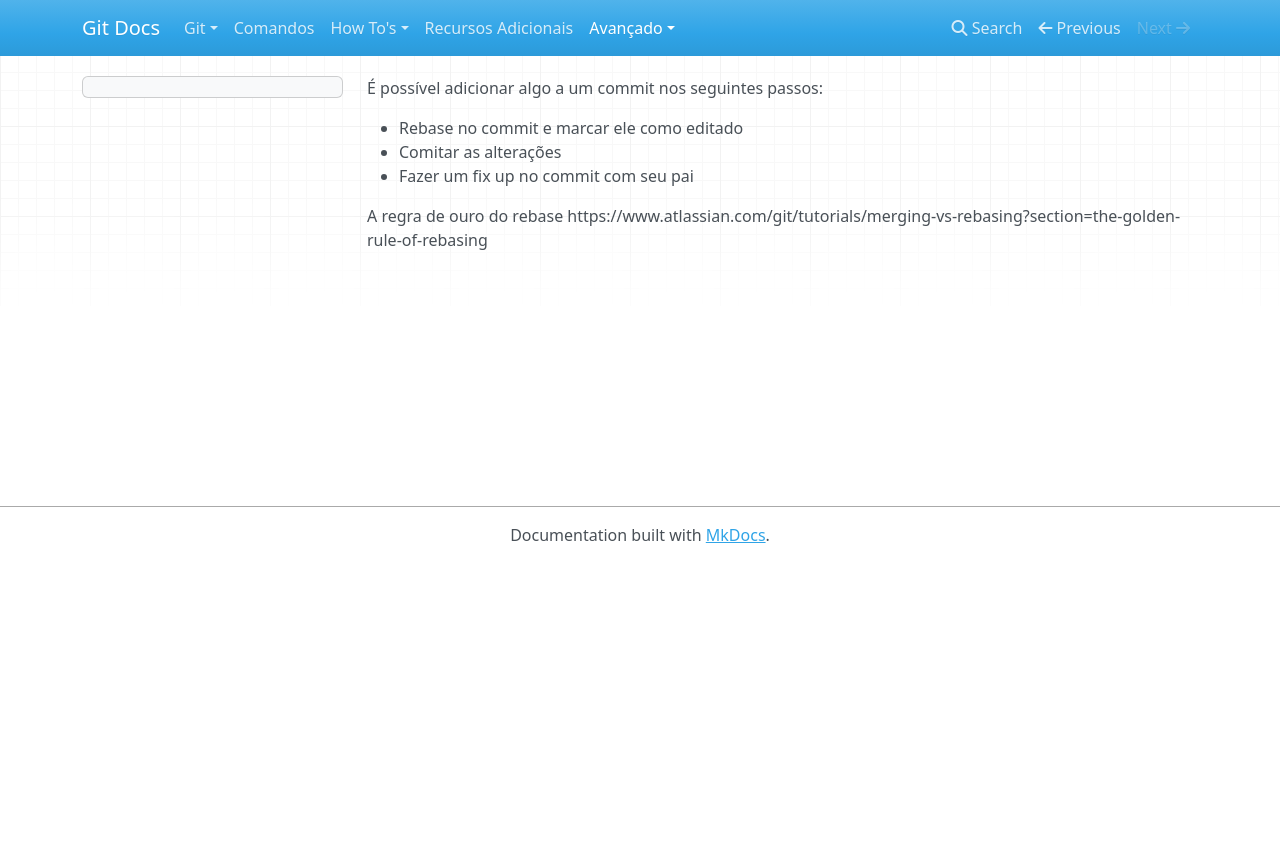
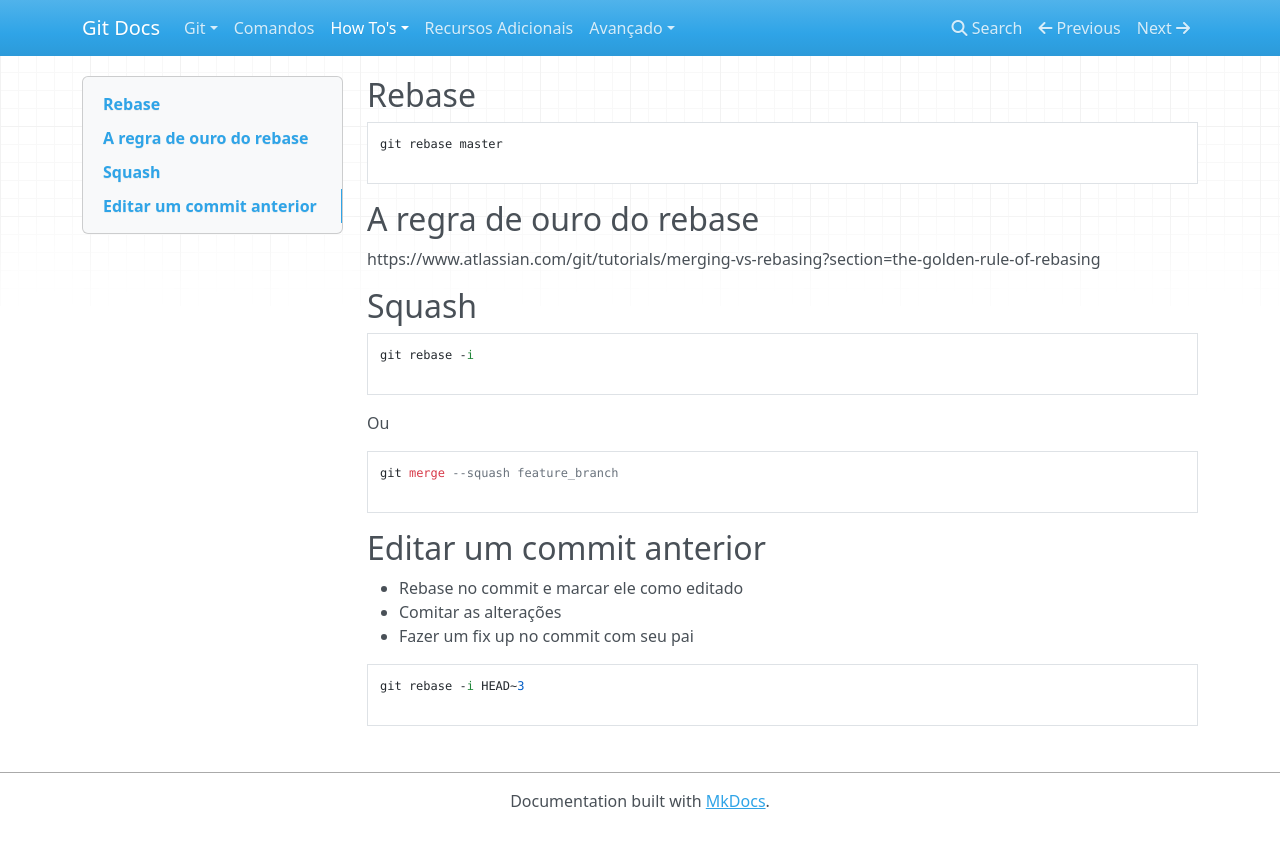
Before and after one commit to jeanCarloMachado/git_course, an MkDocs documentation site: the page built from docs/12_reescrevendo-historico.md, in a window 1280 px wide. Shown: the top 848 px of the page. Built offline with MkDocs 1.6.1, drawn with Linux system fonts in a browser that asks for light colours; nearby versions of some CDN libraries; old or Windows-style settings are respelled for this version of MkDocs.

Commit message:
added rebase details

````diff
--- a/docs/12_reescrevendo-historico.md
+++ b/docs/12_reescrevendo-historico.md
@@ -1,9 +1,41 @@
-É possível adicionar algo a um commit nos seguintes passos:
+Rebase
+------
+
+```
+git rebase master
+
+```
+
+A regra de ouro do rebase
+-------------------------
+
+https://www.atlassian.com/git/tutorials/merging-vs-rebasing?section=the-golden-rule-of-rebasing
+
+
+Squash
+------
+
+
+```
+git rebase -i
+
+```
+Ou
+
+```
+git merge --squash feature_branch
+
+```
+
+Editar um commit anterior
+-------------------------
 
 - Rebase no commit e marcar ele como editado
 - Comitar as alterações
 - Fazer um fix up no commit com seu pai
 
 
-A regra de ouro do rebase
-https://www.atlassian.com/git/tutorials/merging-vs-rebasing?section=the-golden-rule-of-rebasing
+```
+git rebase -i HEAD~3
+
+```
--- a/mkdocs.yml
+++ b/mkdocs.yml
@@ -14,10 +14,10 @@ pages:
     - Branches: '09_branches.md'
     - Merges: '10_merges.md'
     - Desfazendo: '11_desfazendo.md'
+    - Reescrevendo Histórico: '12_reescrevendo-historico.md'
     - Remotos: '13_remotos.md'
     - Github: '14_Github.md'
     - Ferramentas Auxiliares: '15_ferramentas-auxiliares-e-produtividade.md'
 - Recursos Adicionais: '16_recursos_adicionais.md'
 - Avançado:
     - Indice: '17_avancado.md'
-    - Reescrevendo Histórico: '12_reescrevendo-historico.md'
````
Also changed, not shown: docs/13_remotos.md (+18 -3 lines), 1 other file.
